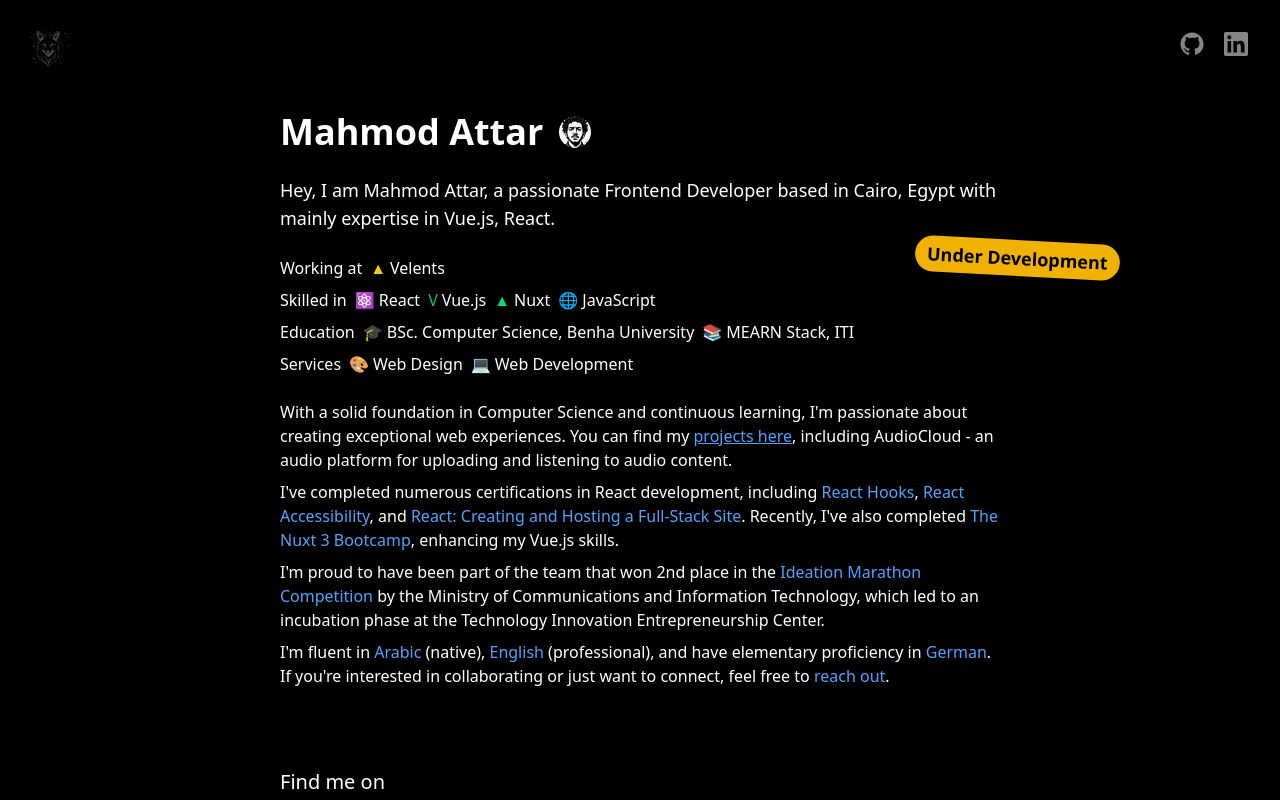
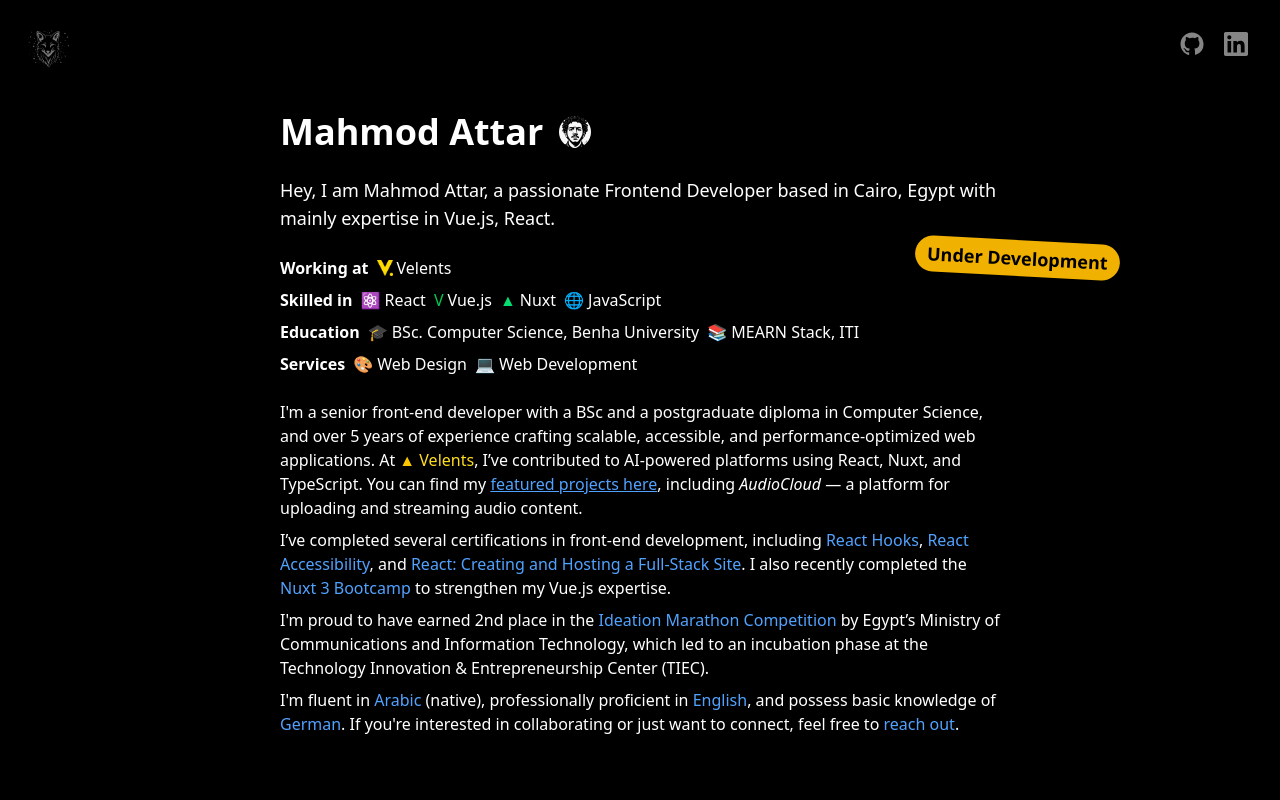
Before and after one commit to Attar74/portfolio, a React (Vite) app: page / in a window 1280 px wide. Shown: the top 800 px of the page. Built offline with nearby package versions, Linux system fonts and the light colour scheme.

Commit message:
fix issued

```diff
--- a/src/components/Profile.jsx
+++ b/src/components/Profile.jsx
@@ -1,6 +1,8 @@
 import React from 'react';
 import { Link } from 'react-router-dom';
 import Avatar from '../assets/avatar.png';
+import VelentsLogo from '../assets/velents-logo.png';
+
 const Profile = () => {
   return (
     <>
@@ -24,11 +26,11 @@
 
         <div className="space-y-2 mb-6">
           <p className="flex items-center gap-2">
-            Working at{' '}
-            <span className="flex items-center gap-1">
-              <span className="text-yellow-400">▲</span>{' '}
+            <strong>Working at </strong>
+            <span className="flex items-center gap-1 hover:scale-105 transition-all duration-300 cursor-pointer">
+              <img src={VelentsLogo} alt="Velents Logo" className="w-4 h-4" />
               <a
-                className="hover:text-yellow-300 hover:underline hover:scale-105 transition-all duration-300"
+                className="hover:text-yellow-300 hover:underline"
                 href="https://velents.ai/"
                 target="_blank"
                 rel="noopener noreferrer"
@@ -39,7 +41,7 @@
           </p>
 
           <p className="flex items-center gap-2 flex-wrap">
-            Skilled in{' '}
+            <strong>Skilled in </strong>
             <span className="flex items-center gap-1">
               <span className="text-blue-500">⚛️</span> React
             </span>
@@ -55,7 +57,7 @@
           </p>
 
           <p className="flex items-center gap-2 flex-wrap">
-            Education{' '}
+            <strong>Education </strong>
             <span className="flex items-center gap-1">
               <span className="text-orange-500">🎓</span> BSc. Computer Science,
               Benha University
@@ -66,7 +68,7 @@
           </p>
 
           <p className="flex items-center gap-2 flex-wrap">
-            Services{' '}
+            <strong>Services </strong>
             <span className="flex items-center gap-1">
               <span className="text-blue-300">🎨</span> Web Design
             </span>
@@ -77,48 +79,64 @@
         </div>
 
         <p className="mb-2">
-          With a solid foundation in Computer Science and continuous learning,
-          I'm passionate about creating exceptional web experiences. You can
-          find my{' '}
+          I'm a senior front-end developer with a BSc and a postgraduate diploma
+          in Computer Science, and over 5 years of experience crafting scalable,
+          accessible, and performance-optimized web applications. At{' '}
+          <span className="text-yellow-400">▲</span>{' '}
+          <a
+            className="text-yellow-300 hover:underline hover:scale-105 transition-all duration-300"
+            href="https://velents.ai/"
+            target="_blank"
+            rel="noopener noreferrer"
+          >
+            Velents
+          </a>
+          , I’ve contributed to AI-powered platforms using React, Nuxt, and
+          TypeScript. You can find my{' '}
           <Link
             to="https://www.linkedin.com/in/attar74"
             className="text-blue-400 underline hover:text-blue-300"
             target="_blank"
             rel="noopener noreferrer"
           >
-            projects here
+            featured projects here
           </Link>
-          , including AudioCloud - an audio platform for uploading and listening
-          to audio content.
+          , including <em>AudioCloud</em> — a platform for uploading and
+          streaming audio content.
         </p>
 
         <p className="mb-2">
-          I've completed numerous certifications in React development, including{' '}
-          <span className="text-blue-400">React Hooks</span>,{' '}
+          I’ve completed several certifications in front-end development,
+          including <span className="text-blue-400">React Hooks</span>,{' '}
           <span className="text-blue-400">React Accessibility</span>, and{' '}
           <span className="text-blue-400">
             React: Creating and Hosting a Full-Stack Site
           </span>
-          . Recently, I've also completed{' '}
-          <span className="text-blue-400">The Nuxt 3 Bootcamp</span>, enhancing
-          my Vue.js skills.
+          . I also recently completed the{' '}
+          <span className="text-blue-400">Nuxt 3 Bootcamp</span> to strengthen
+          my Vue.js expertise.
         </p>
 
         <p className="mb-2">
-          I'm proud to have been part of the team that won 2nd place in the{' '}
+          I'm proud to have earned 2nd place in the{' '}
           <span className="text-blue-400">Ideation Marathon Competition</span>{' '}
-          by the Ministry of Communications and Information Technology, which
-          led to an incubation phase at the Technology Innovation
-          Entrepreneurship Center.
+          by Egypt’s Ministry of Communications and Information Technology,
+          which led to an incubation phase at the Technology Innovation &
+          Entrepreneurship Center (TIEC).
         </p>
 
         <p className="mb-2">
-          I'm fluent in <span className="text-blue-400">Arabic</span> (native),{' '}
-          <span className="text-blue-400">English</span> (professional), and
-          have elementary proficiency in{' '}
-          <span className="text-blue-400">German</span>. If you're interested in
-          collaborating or just want to connect, feel free to{' '}
-          <Link to="/contact" className="text-blue-400 hover:text-blue-300">
+          I'm fluent in <span className="text-blue-400">Arabic</span> (native),
+          professionally proficient in{' '}
+          <span className="text-blue-400">English</span>, and possess basic
+          knowledge of <span className="text-blue-400">German</span>. If you're
+          interested in collaborating or just want to connect, feel free to{' '}
+          <Link
+            to="https://www.linkedin.com/in/attar74"
+            className="text-blue-400 hover:text-blue-300"
+            target="_blank"
+            rel="noopener noreferrer"
+          >
             reach out
           </Link>
           .
@@ -169,6 +187,16 @@
           </div>
 
           <p className="mb-4 opacity-80">
+            Whatsapp me at{' '}
+            <a
+              href="https://wa.me/31653209256"
+              className="underline hover:opacity-100"
+            >
+              +31653209256
+            </a>
+          </p>
+
+          <p className="mb-4 opacity-80">
             Or mail me at{' '}
             <a
               href="mailto:m.elattar.dev@gmail.com"
```
Also changed, not shown: src/assets/velents-logo.png (added).
